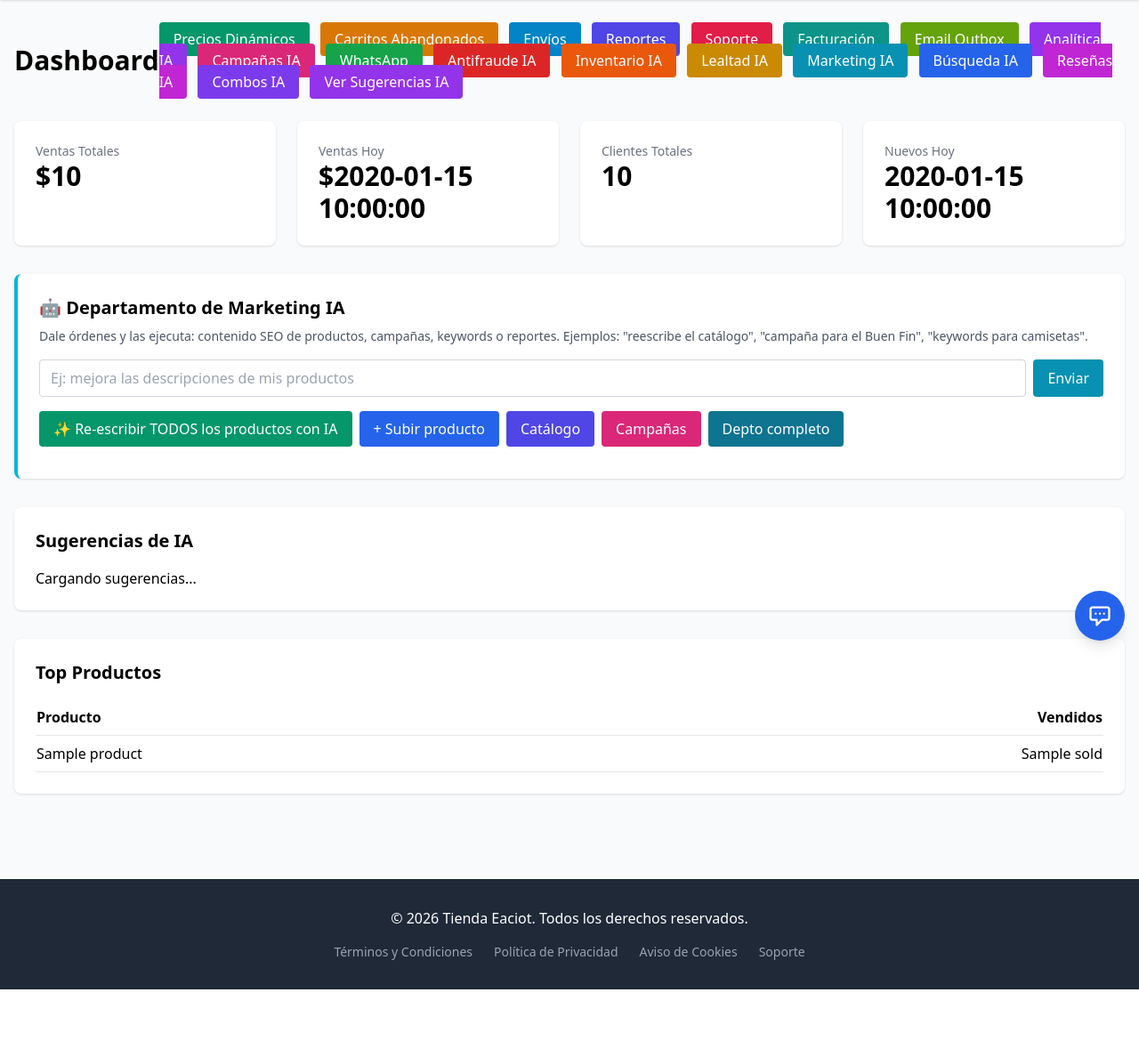
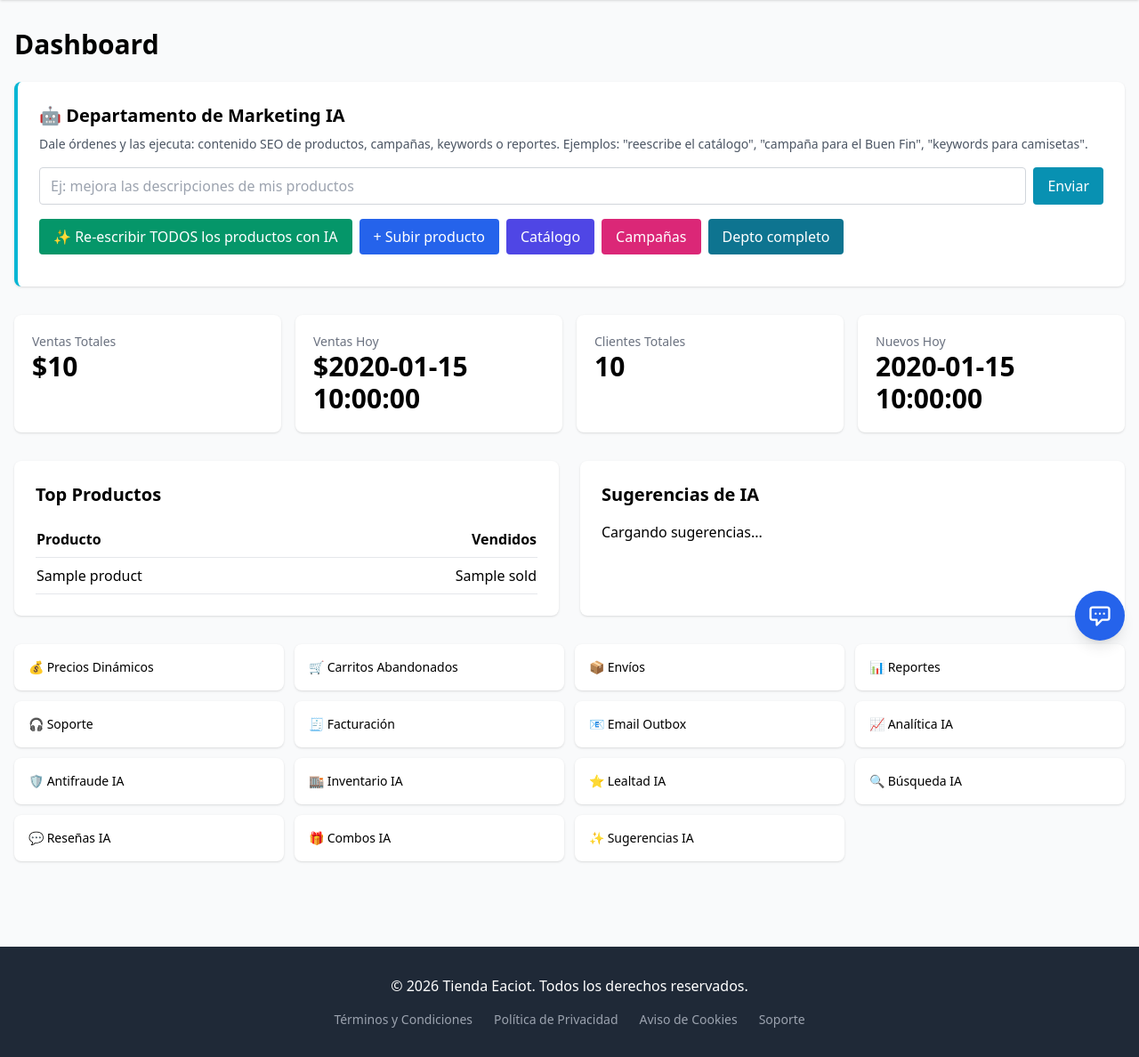
Before and after one commit to Manuellm3103/tienda-eaciot, a Python web app: template app/templates/admin/dashboard.html in a window 1280 px wide. Shown: the part 64-1252 px from the top of the page at 89% size. Before the commit the page ends 1176 px from the top, so only its background shows below. Run offline with Jinja, Linux system fonts and the light colour scheme; the template is opened without the code that fills it: most values are stand-ins (such as "Sample title", 1, 10 or a date in 2020); some libraries are stand-ins or nearby versions.

Commit message:
fix(admin): dashboard limpio en tarjetas, sin muro de botones

```diff
--- a/app/templates/admin/dashboard.html
+++ b/app/templates/admin/dashboard.html
@@ -3,49 +3,7 @@
 {% block title %}Dashboard Admin - Tienda Eaciot{% endblock %}
 
 {% block content %}
-<div class="flex justify-between items-center mb-8">
-    <h1 class="text-3xl font-bold">Dashboard</h1>
-    <div class="space-x-2">
-        <a href="/admin/pricing" class="bg-emerald-600 text-white px-4 py-2 rounded">Precios Dinámicos</a>
-        <a href="/admin/cart-recovery" class="bg-amber-600 text-white px-4 py-2 rounded">Carritos Abandonados</a>
-        <a href="/admin/shipments" class="bg-sky-600 text-white px-4 py-2 rounded">Envíos</a>
-        <a href="/admin/reports" class="bg-indigo-600 text-white px-4 py-2 rounded">Reportes</a>
-        <a href="/admin/support" class="bg-rose-600 text-white px-4 py-2 rounded">Soporte</a>
-        <a href="/admin/invoices" class="bg-teal-600 text-white px-4 py-2 rounded">Facturación</a>
-        <a href="/admin/email-queue" class="bg-lime-600 text-white px-4 py-2 rounded">Email Outbox</a>
-        <a href="/admin/analytics" class="bg-purple-600 text-white px-4 py-2 rounded">Analítica IA</a>
-        <a href="/admin/campaigns" class="bg-pink-600 text-white px-4 py-2 rounded">Campañas IA</a>
-        <a href="/admin/whatsapp" class="bg-green-600 text-white px-4 py-2 rounded">WhatsApp</a>
-        <a href="/admin/fraud" class="bg-red-600 text-white px-4 py-2 rounded">Antifraude IA</a>
-        <a href="/admin/inventory" class="bg-orange-600 text-white px-4 py-2 rounded">Inventario IA</a>
-        <a href="/admin/loyalty" class="bg-yellow-600 text-white px-4 py-2 rounded">Lealtad IA</a>
-        <a href="/admin/marketing" class="bg-cyan-600 text-white px-4 py-2 rounded">Marketing IA</a>
-        <a href="/admin/search" class="bg-blue-600 text-white px-4 py-2 rounded">Búsqueda IA</a>
-        <a href="/admin/reviews" class="bg-fuchsia-600 text-white px-4 py-2 rounded">Reseñas IA</a>
-        <a href="/bundles/admin" class="bg-violet-600 text-white px-4 py-2 rounded">Combos IA</a>
-        <a href="/admin/ai/suggestions" class="bg-purple-600 text-white px-4 py-2 rounded">Ver Sugerencias IA</a>
-    </div>
-</div>
-
-<!-- Métricas -->
-<div class="grid grid-cols-1 md:grid-cols-4 gap-6 mb-8">
-    <div class="bg-white rounded-lg shadow p-6">
-        <h3 class="text-gray-500 text-sm">Ventas Totales</h3>
-        <p class="text-3xl font-bold">${{ metrics.sales.total }}</p>
-    </div>
-    <div class="bg-white rounded-lg shadow p-6">
-        <h3 class="text-gray-500 text-sm">Ventas Hoy</h3>
-        <p class="text-3xl font-bold">${{ metrics.sales.today }}</p>
-    </div>
-    <div class="bg-white rounded-lg shadow p-6">
-        <h3 class="text-gray-500 text-sm">Clientes Totales</h3>
-        <p class="text-3xl font-bold">{{ metrics.customers.total }}</p>
-    </div>
-    <div class="bg-white rounded-lg shadow p-6">
-        <h3 class="text-gray-500 text-sm">Nuevos Hoy</h3>
-        <p class="text-3xl font-bold">{{ metrics.customers.new_today }}</p>
-    </div>
-</div>
+<h1 class="text-3xl font-bold mb-6">Dashboard</h1>
 
 <!-- Departamento de Marketing IA -->
 <div class="bg-white rounded-lg shadow p-6 mb-8 border-l-4 border-cyan-500">
@@ -73,14 +31,27 @@
     <div id="enrich-response" class="text-sm text-emerald-700 font-medium mt-3"></div>
 </div>
 
-<!-- Sugerencias IA -->
-<div class="bg-white rounded-lg shadow p-6 mb-8">
-    <h2 class="text-xl font-bold mb-4">Sugerencias de IA</h2>
-    <div id="ai-suggestions" hx-get="/admin/ai/suggestions/partial" hx-trigger="load">
-        Cargando sugerencias...
+<!-- Métricas -->
+<div class="grid grid-cols-1 md:grid-cols-4 gap-4 mb-8">
+    <div class="bg-white rounded-lg shadow p-5">
+        <h3 class="text-gray-500 text-sm">Ventas Totales</h3>
+        <p class="text-3xl font-bold">${{ metrics.sales.total }}</p>
+    </div>
+    <div class="bg-white rounded-lg shadow p-5">
+        <h3 class="text-gray-500 text-sm">Ventas Hoy</h3>
+        <p class="text-3xl font-bold">${{ metrics.sales.today }}</p>
+    </div>
+    <div class="bg-white rounded-lg shadow p-5">
+        <h3 class="text-gray-500 text-sm">Clientes Totales</h3>
+        <p class="text-3xl font-bold">{{ metrics.customers.total }}</p>
+    </div>
+    <div class="bg-white rounded-lg shadow p-5">
+        <h3 class="text-gray-500 text-sm">Nuevos Hoy</h3>
+        <p class="text-3xl font-bold">{{ metrics.customers.new_today }}</p>
     </div>
 </div>
 
+<div class="grid grid-cols-1 lg:grid-cols-2 gap-6">
     <!-- Top Productos -->
     <div class="bg-white rounded-lg shadow p-6">
         <h2 class="text-xl font-bold mb-4">Top Productos</h2>
@@ -100,6 +71,34 @@
                 {% endfor %}
             </tbody>
         </table>
+    </div>
+
+    <!-- Sugerencias IA -->
+    <div class="bg-white rounded-lg shadow p-6">
+        <h2 class="text-xl font-bold mb-4">Sugerencias de IA</h2>
+        <div id="ai-suggestions" hx-get="/admin/ai/suggestions/partial" hx-trigger="load">
+            Cargando sugerencias...
+        </div>
+    </div>
+</div>
+
+<!-- Secciones del admin (agrupadas, sin muro de botones) -->
+<div class="mt-8 grid grid-cols-2 md:grid-cols-3 lg:grid-cols-4 gap-3">
+    <a href="/admin/pricing" class="bg-white rounded-lg shadow p-4 hover:shadow-md transition text-sm font-medium">💰 Precios Dinámicos</a>
+    <a href="/admin/cart-recovery" class="bg-white rounded-lg shadow p-4 hover:shadow-md transition text-sm font-medium">🛒 Carritos Abandonados</a>
+    <a href="/admin/shipments" class="bg-white rounded-lg shadow p-4 hover:shadow-md transition text-sm font-medium">📦 Envíos</a>
+    <a href="/admin/reports" class="bg-white rounded-lg shadow p-4 hover:shadow-md transition text-sm font-medium">📊 Reportes</a>
+    <a href="/admin/support" class="bg-white rounded-lg shadow p-4 hover:shadow-md transition text-sm font-medium">🎧 Soporte</a>
+    <a href="/admin/invoices" class="bg-white rounded-lg shadow p-4 hover:shadow-md transition text-sm font-medium">🧾 Facturación</a>
+    <a href="/admin/email-queue" class="bg-white rounded-lg shadow p-4 hover:shadow-md transition text-sm font-medium">📧 Email Outbox</a>
+    <a href="/admin/analytics" class="bg-white rounded-lg shadow p-4 hover:shadow-md transition text-sm font-medium">📈 Analítica IA</a>
+    <a href="/admin/fraud" class="bg-white rounded-lg shadow p-4 hover:shadow-md transition text-sm font-medium">🛡️ Antifraude IA</a>
+    <a href="/admin/inventory" class="bg-white rounded-lg shadow p-4 hover:shadow-md transition text-sm font-medium">🏬 Inventario IA</a>
+    <a href="/admin/loyalty" class="bg-white rounded-lg shadow p-4 hover:shadow-md transition text-sm font-medium">⭐ Lealtad IA</a>
+    <a href="/admin/search" class="bg-white rounded-lg shadow p-4 hover:shadow-md transition text-sm font-medium">🔍 Búsqueda IA</a>
+    <a href="/admin/reviews" class="bg-white rounded-lg shadow p-4 hover:shadow-md transition text-sm font-medium">💬 Reseñas IA</a>
+    <a href="/bundles/admin" class="bg-white rounded-lg shadow p-4 hover:shadow-md transition text-sm font-medium">🎁 Combos IA</a>
+    <a href="/admin/ai/suggestions" class="bg-white rounded-lg shadow p-4 hover:shadow-md transition text-sm font-medium">✨ Sugerencias IA</a>
 </div>
 
 <script>
```
Lines whose indentation alone changed are shown as unchanged.
